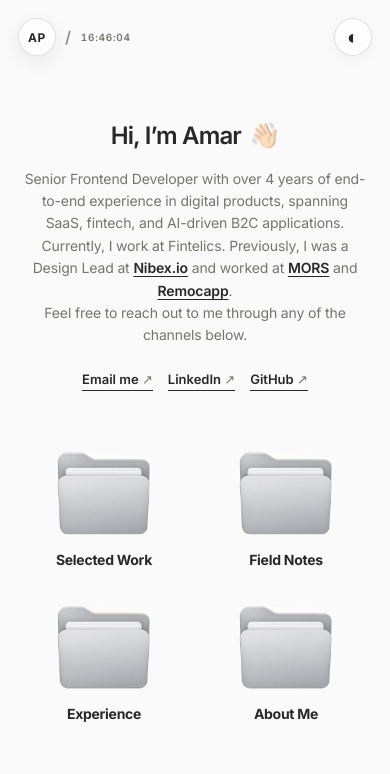
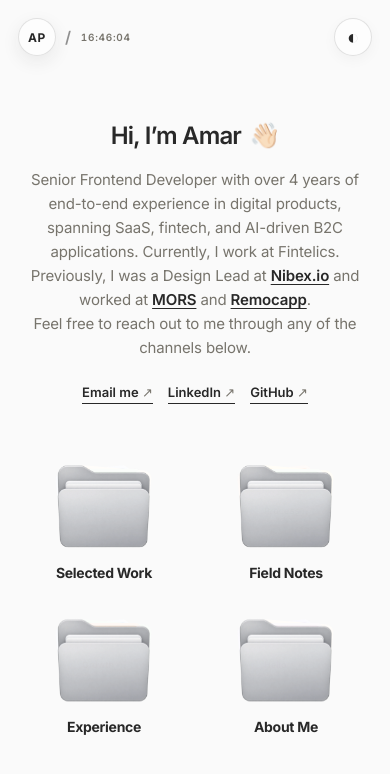
Before and after one commit to amarmanhala/amarpreet, a React (Vite) app: page / in a window 390 px wide. Shown: the top 774 px of the page. Built offline with nearby package versions, Linux system fonts and the light colour scheme.

Commit message:
Increase biography text size

```diff
--- a/src/App.css
+++ b/src/App.css
@@ -20,7 +20,7 @@ body { background: var(--paper); color: var(--ink); transition: color .25s, back
 .greeting span { display: inline-block; margin-left: 4px; animation: twinkle 2.6s ease-in-out infinite; }
 @keyframes twinkle { 50% { transform: rotate(18deg) scale(1.18); opacity: .65; } }
 .interior h1 { margin: 0; color: var(--ink); font-size: clamp(36px,4.2vw,66px); line-height: 1.04; letter-spacing: -.055em; font-weight: 600; }
-.bio { width: min(740px,100%); margin: 18px auto 0; color: var(--muted); font-size: 15px; line-height: 1.6; letter-spacing: -.01em; }
+.bio { width: min(740px,100%); margin: 18px auto 0; color: var(--muted); font-size: 16px; line-height: 1.6; letter-spacing: -.01em; }
 .bio a { color: var(--ink); font-weight: 600; text-underline-offset: 3px; }
 .social-links { display: flex; justify-content: center; gap: 24px; margin-top: 24px; }
 .social-links a { position: relative; color: var(--ink); text-decoration: none; font-size: 13px; font-weight: 600; }
@@ -100,7 +100,7 @@ body { background: var(--paper); color: var(--ink); transition: color .25s, back
 @media (max-width:560px) {
   .site-header { padding: 18px; } .identity { gap: 9px; } .avatar { width: 38px; height: 38px; } .place { display: none; }
   .clock { font-size: 10px; } .theme-toggle { width: 38px; height: 38px; } .home { justify-content: flex-start; padding-top: 48px; }
-  .intro { transform: none; } .bio { font-size: 14px; } .social-links { gap: 15px; flex-wrap: wrap; }
+  .intro { transform: none; } .bio { font-size: 15px; } .social-links { gap: 15px; flex-wrap: wrap; }
   .folder-grid { gap: 36px 18px; margin-top: 64px; } .folder-visual { max-width: 112px; } .folder-copy small, .hover-hint { display: none; }
   .interior { width: calc(100% - 36px); padding-top: 48px; }
   .back-link { margin-bottom: 52px; } .project-list, .note-list, .timeline, .about-panel { margin-top: 64px; }
```
